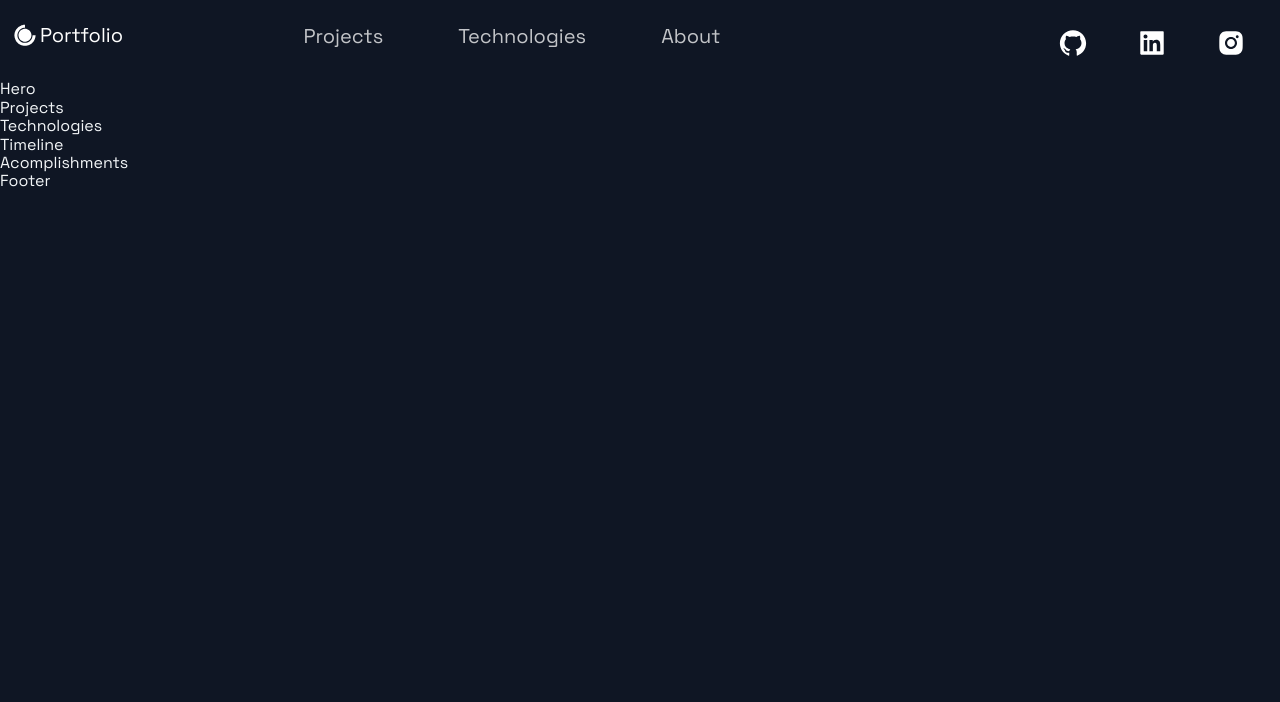
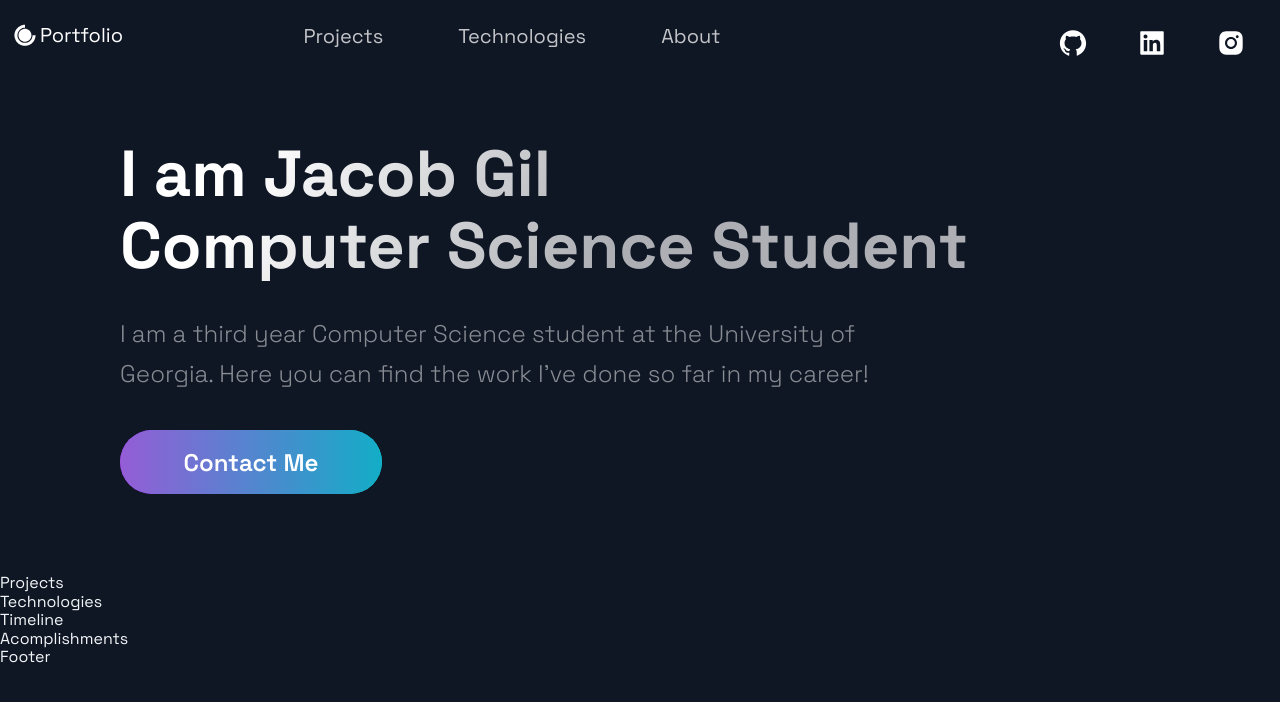
Before and after one commit to jgil325/portfolio_website, a Next.js app: page / in a window 1280 px wide. Shown: the top 702 px of the page. Built offline with nearby package versions, Linux system fonts and the light colour scheme.

Commit message:
hero section complete + plus custom email contact on click

```diff
--- a/src/components/Hero/Hero.js
+++ b/src/components/Hero/Hero.js
@@ -1,13 +1,35 @@
-import React from 'react';
+import React from "react";
 
-import { Section, SectionText, SectionTitle } from '../../styles/GlobalComponents';
-import Button from '../../styles/GlobalComponents/Button';
-import { LeftSection } from './HeroStyles';
+import {
+  Section,
+  SectionText,
+  SectionTitle,
+} from "../../styles/GlobalComponents";
+import Button from "../../styles/GlobalComponents/Button";
+import { LeftSection } from "./HeroStyles";
 
 const Hero = (props) => (
-  <div>
-    Hero
-  </div>
+  <Section row nopadding>
+    <LeftSection>
+      <SectionTitle main center>
+        I am Jacob Gil <br />
+        Computer Science Student
+      </SectionTitle>
+      <SectionText>
+        I am a third year Computer Science student at the University of Georgia.
+        Here you can find the work I've done so far in my career!
+      </SectionText>
+      <Button
+        onClick={() =>
+          window.open(
+            "mailto:Jacob.Gil@uga.edu? &subject=Jacob Gil - Portfolio Website"
+          )
+        }
+      >
+        Contact Me
+      </Button>
+    </LeftSection>
+  </Section>
 );
 
 export default Hero;
```
